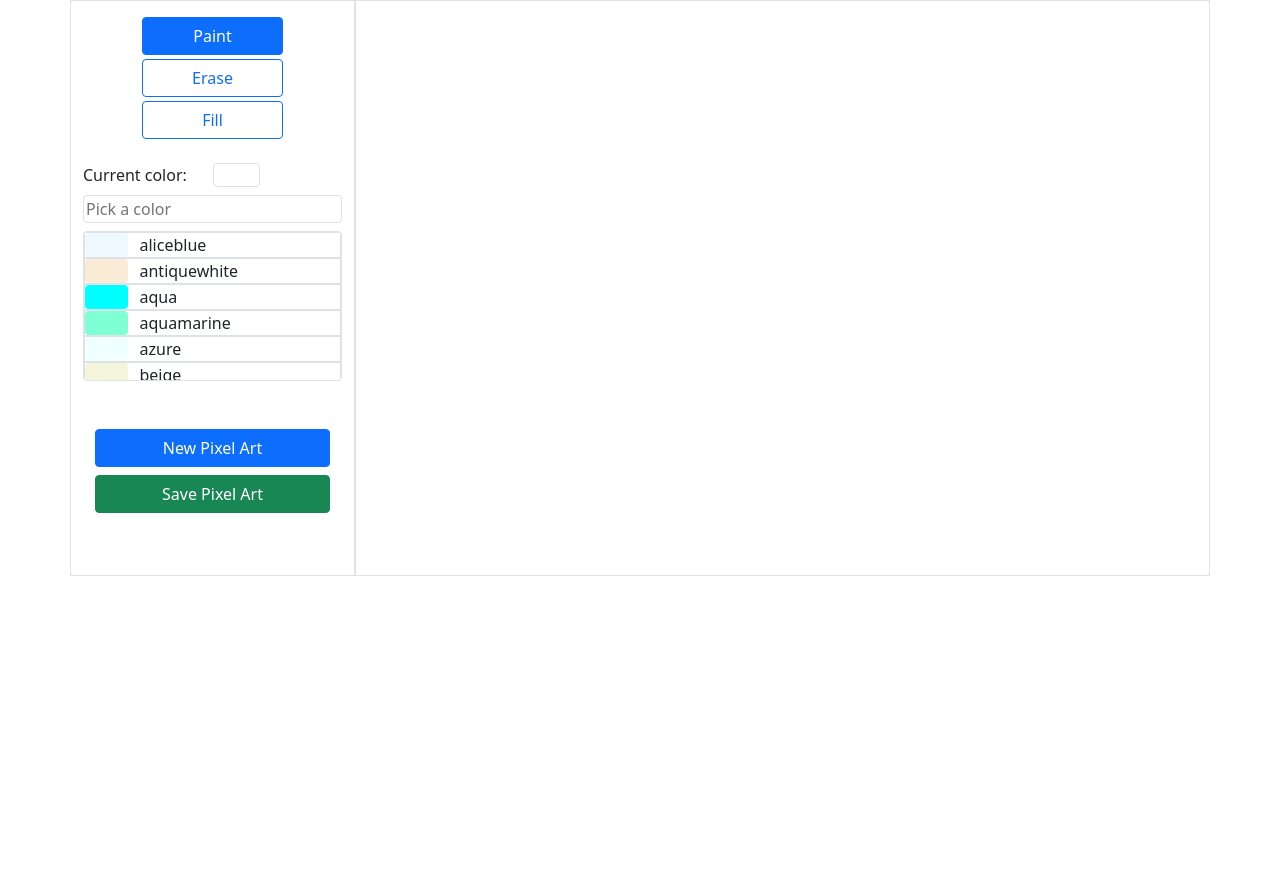
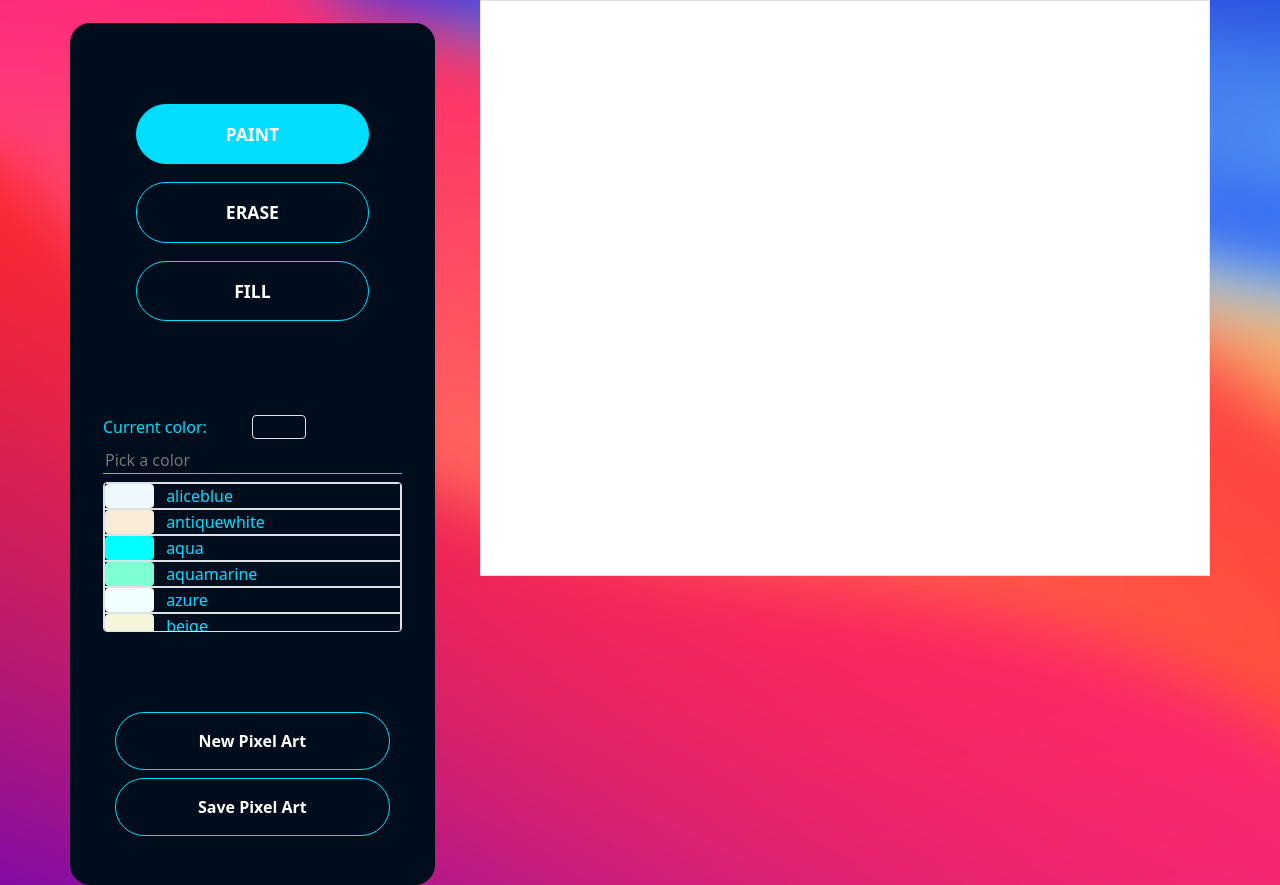
Before and after one commit to VaughnValle/bfs-visualizer, a React (Create React App) app in the folder frontend/: page / in a window 1280 px wide. Before the commit the page ends 800 px from the top, so only its background shows below. Built offline with nearby package versions, Linux system fonts and the light colour scheme; the HTML template or start-up script is replaced by a standard one.

Commit message:
[Adjustment][Vaughn] UI Colors (First Pass)

```diff
--- a/frontend/src/components/ColorSearch.js
+++ b/frontend/src/components/ColorSearch.js
@@ -13,6 +13,7 @@ const ColorSearch = ({ color, setColor }) => {
                 <div className="col-2 rounded border" style={{backgroundColor: color}}></div>
             </div>
             <input
+                id="color-search"
                 className="col-12 mb-2 border mx-0 rounded"
                 onChange={e => setSearchQuery(e.target.value)}
                 value={searchQuery}
--- a/frontend/src/components/PaintOptions.js
+++ b/frontend/src/components/PaintOptions.js
@@ -12,7 +12,7 @@ const PaintOptions = ({ actionType, setActionType }) => {
                         actionType === PAINT && 'active'
                     }`}
                     id="paintBtn"
-                    onClick={() => setActionType(PAINT)}>Paint</button>
+                    onClick={() => setActionType(PAINT)}>PAINT</button>
             </div>
             <div className="row justify-content-center mb-1">
                 <button
@@ -21,7 +21,7 @@ const PaintOptions = ({ actionType, setActionType }) => {
                         actionType === ERASE && 'active'
                     }`}
                     id="eraseBtn"
-                    onClick={() => setActionType(ERASE)}>Erase</button>
+                    onClick={() => setActionType(ERASE)}>ERASE</button>
             </div>
             <div className="row justify-content-center">
                 <button
@@ -30,7 +30,7 @@ const PaintOptions = ({ actionType, setActionType }) => {
                         actionType === FILL && 'active'
                     }`}
                     id="fillBtn"
-                    onClick={() => setActionType(FILL)}>Fill</button>
+                    onClick={() => setActionType(FILL)}>FILL</button>
             </div>
         </div>
     )
--- a/frontend/src/css/Colors.css
+++ b/frontend/src/css/Colors.css
@@ -1,3 +1,3 @@
 .color {
-    background-color: blue;
+    background-color: red;
 }
--- a/frontend/src/css/Grid.css
+++ b/frontend/src/css/Grid.css
@@ -1,3 +1,11 @@
+.border #color-search {
+  border: none !important;
+  border-bottom: 1px solid #00ddff !important;
+  border-radius: 0px !important;
+  background-color: #000D1C;
+  color: #ffffff;
+}
+
 .grid {
     width: 45vw;
     height: 45vw;
--- a/frontend/src/css/LeftContainer.css
+++ b/frontend/src/css/LeftContainer.css
@@ -1,14 +1,44 @@
+#root {
+  scrollbar-color: rgb(0,176,204) transparent !important;
+}
+
+body {
+  color: #00ddff;
+  background-image: url("../images/wallpaper.png");
+}
+
 #left-container {
-    width: 25%;
+    width: 32%;
+    background-color: #000D1C;
+    border-style: solid !important;
+    border-width: 1px !important;
+    border-color: #000D1C !important;
+    border-radius: 20px;
+    padding: 0 2em;
+    margin-top: 2%;
+    margin-right: 4%;
 }
 
 #new-pixel-art {
     padding-top: 2rem;
+    margin-top: 3rem;
+}
+
+#new-pixel-art button, #save-pixel-art button {
+    width: 80% !important;
+    border-radius: 30px !important;
+    border-color: #00ddff !important;
+    background-color: #000D1C !important;
+    font-family: var(--bg-fonts-sans-serif);
+    font-weight: 700;
+    padding: 1rem .2rem;
+    margin-bottom: 1em;
 }
 
 #color-search-container {
     padding-top: 8rem;
     padding-bottom: 12rem;
+    margin-top: 5rem !important;
 }
 
 #save-pixel-art {
--- a/frontend/src/css/PaintOptions.css
+++ b/frontend/src/css/PaintOptions.css
@@ -1,3 +1,28 @@
+#main-container {
+  margin-top: 4em;
+}
+
 #paintBtn, #eraseBtn, #fillBtn {
     box-shadow: none;
+    border-radius: 30px;
+    border-color: #00ddff;
+    width: 72%;
+    padding: 1rem .2rem;
+    margin-bottom: 0.8em;
+    font-family: var(--bg-fonts-sans-serif);
+    font-weight: 700;
+    font-size: 1.1rem;
+    color: #ffffff;
 }
+
+.btn-outline-primary.active {
+  color: #000D1C;
+  background-color: #00ddff;
+  border-color: #00ddff;
+}
+
+.btn-outline-primary:hover {
+  color: #000D1C;
+  background-color: #00ddff;
+  border-color: #00ddff;
+}
```
Also changed, not shown: frontend/src/images/wallpaper.png (added).
